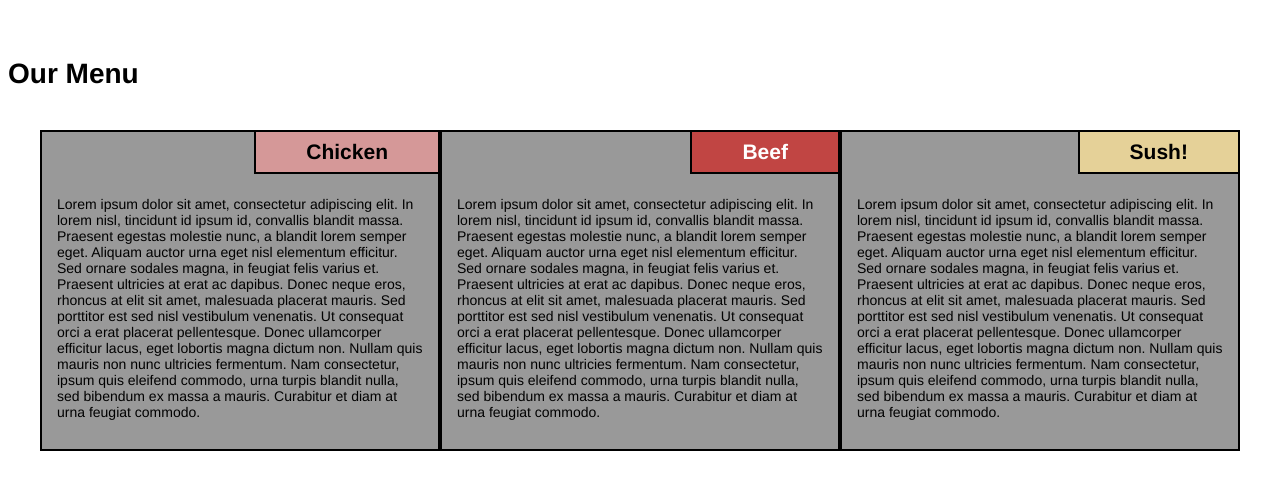
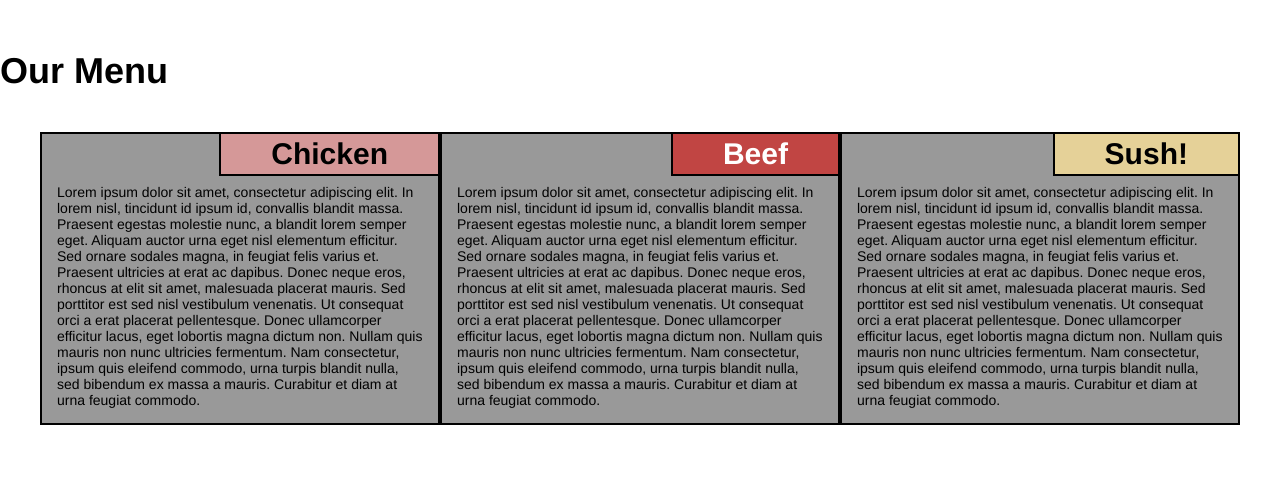
Before and after one commit to hassaan39/module2-solution, a plain HTML site: page index.html in a window 1280 px wide. Drawn offline with Linux system fonts and the light colour scheme.

Commit message:
Update styles.css
Final CSS

```diff
--- a/styles.css
+++ b/styles.css
@@ -1,14 +1,16 @@
-*{ box-sizing:border-box; -webkit-box-sizing:border-box; -moz-box-sizing:border-box;}
+*{ box-sizing:border-box; -webkit-box-sizing:border-box; -moz-box-sizing:border-box; margin:0; padding:0;}
 
 body { font-family: "Helvetica Neue",Helvetica,Arial,sans-serif; font-size: 14px;}
 
 .row{ margin:0 -15px;}
 .container{ margin:0 auto; width:1200px; padding:0 15px;}
 
-
+h1{ font-size: 36px;}
+h2{ font-size: 30px; }
 
 .wrapper{ padding:50px 0;}
 .wrapper h1{ margin:0 0 40px;}
+
 .pink{ background:#d59898;}
 .red{ background:#c14543; color:#fff;}
 .yellow{ background:#e5d198;}
```
